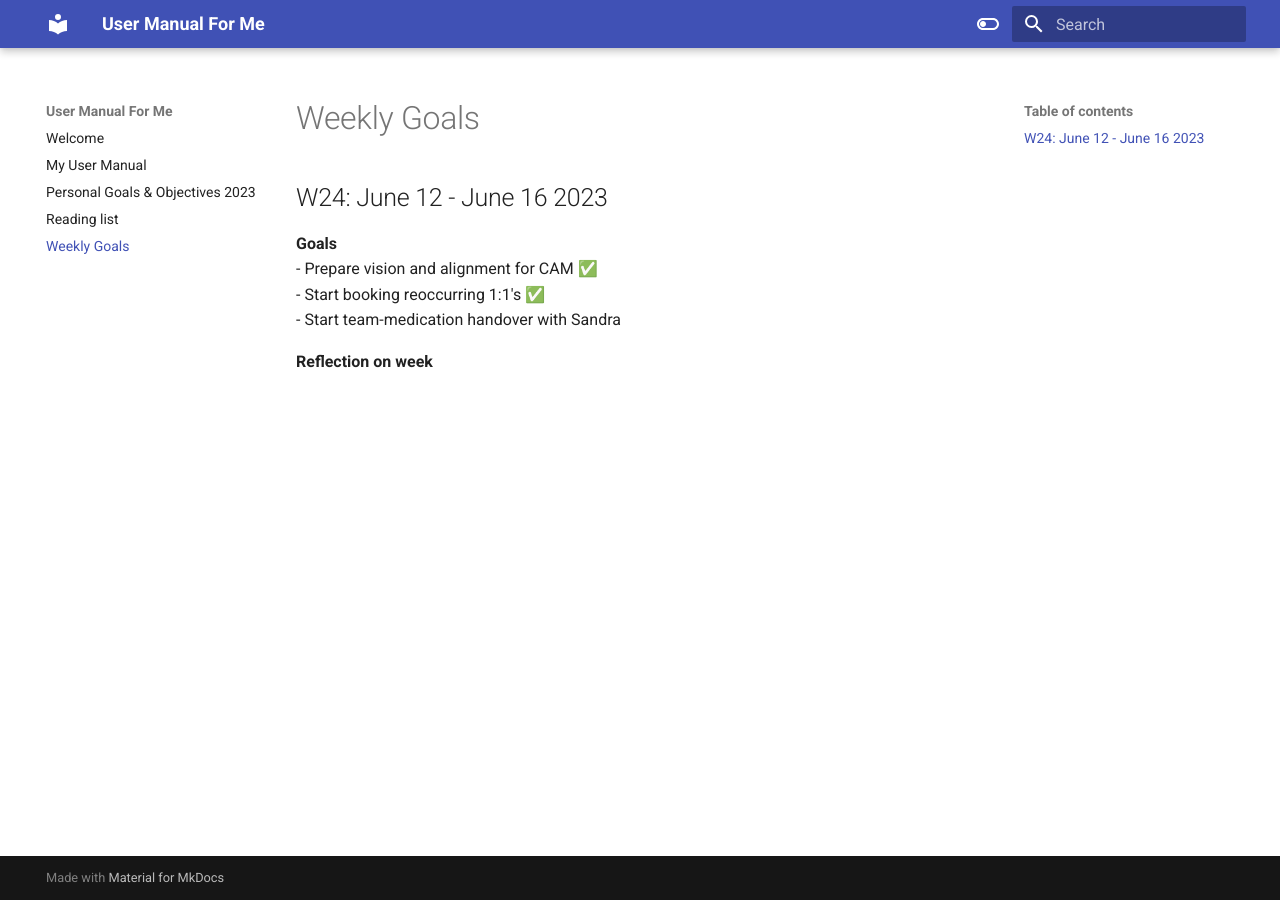
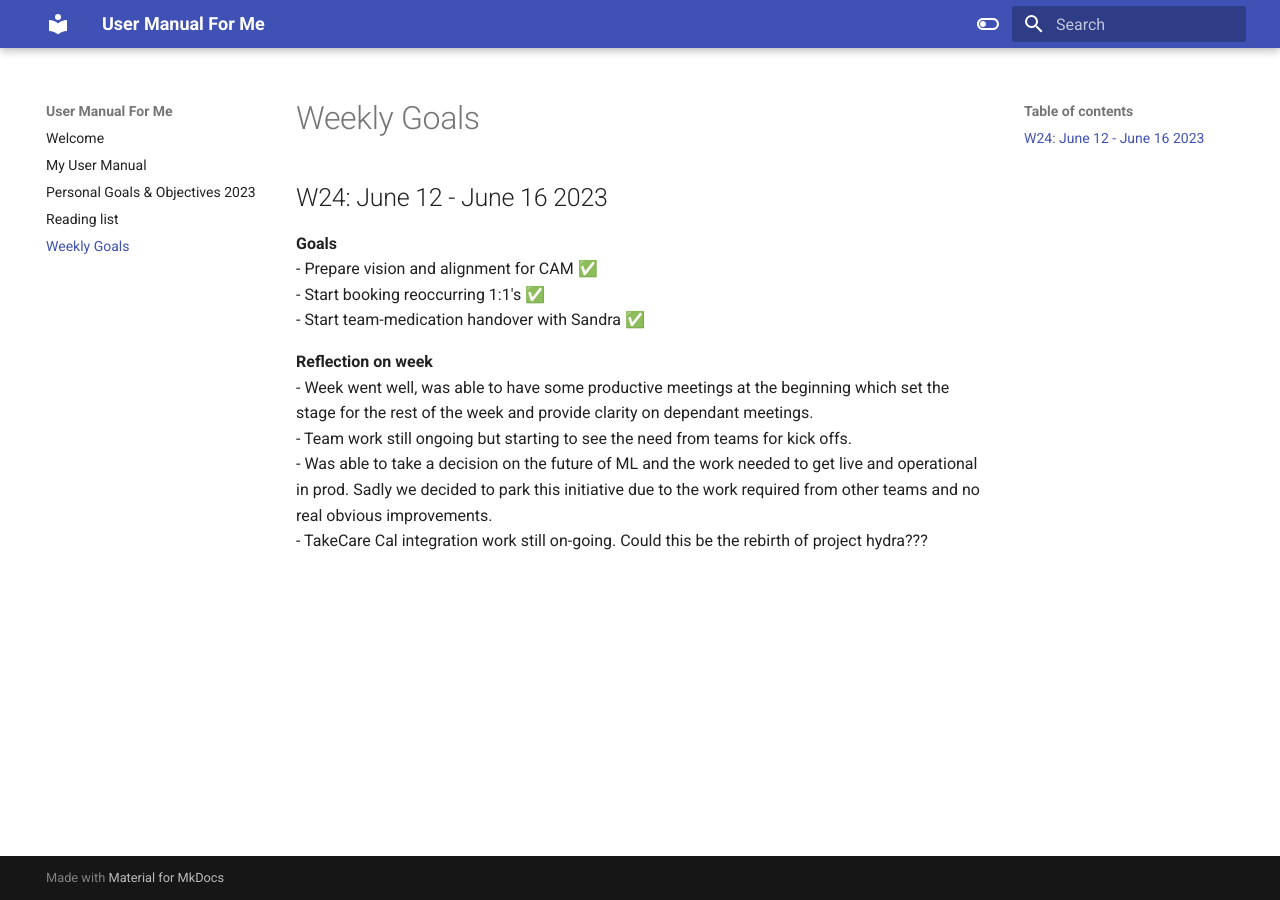
Before and after one commit to skakau/my-ramblings, an MkDocs documentation site: the page built from docs/Weekly Goals.md, in a window 1280 px wide. Built offline with MkDocs 1.6.1 and Material for MkDocs 9.7.7, drawn with Linux system fonts in a browser that asks for light colours.

Commit message:
PUSH NOTE : Weekly Goals.md

```diff
--- a/docs/Weekly Goals.md
+++ b/docs/Weekly Goals.md
@@ -5,6 +5,10 @@ share: true
 **Goals**
 - Prepare vision and alignment for CAM ✅
 - Start booking reoccurring 1:1's ✅
-- Start team-medication handover with Sandra
+- Start team-medication handover with Sandra ✅
 
 **Reflection on week**
+- Week went well, was able to have some productive meetings at the beginning which set the stage for the rest of the week and provide clarity on dependant meetings.
+- Team work still ongoing but starting to see the need from teams for kick offs.
+- Was able to take a decision on the future of ML and the work needed to get live and operational in prod. Sadly we decided to park this initiative due to the work required from other teams and no real obvious improvements.
+- TakeCare Cal integration work still on-going. Could this be the rebirth of project hydra???
```
